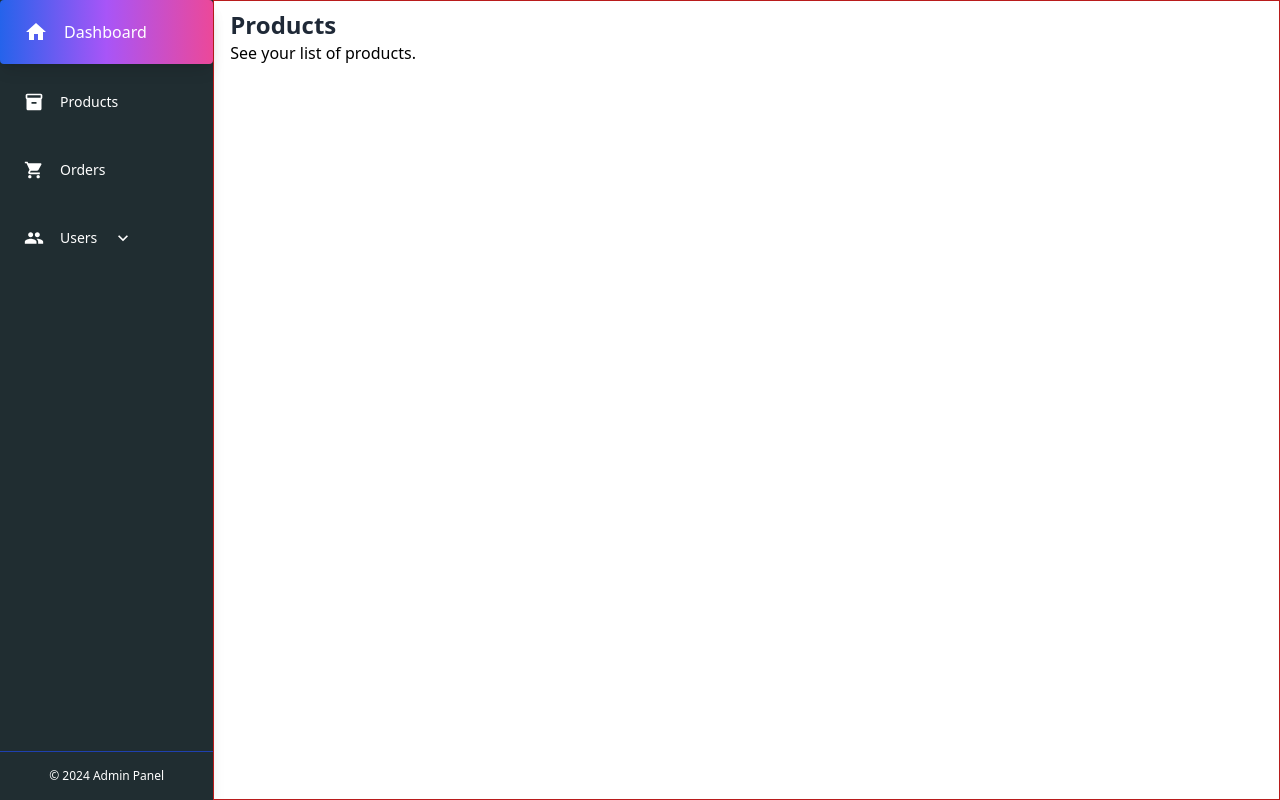
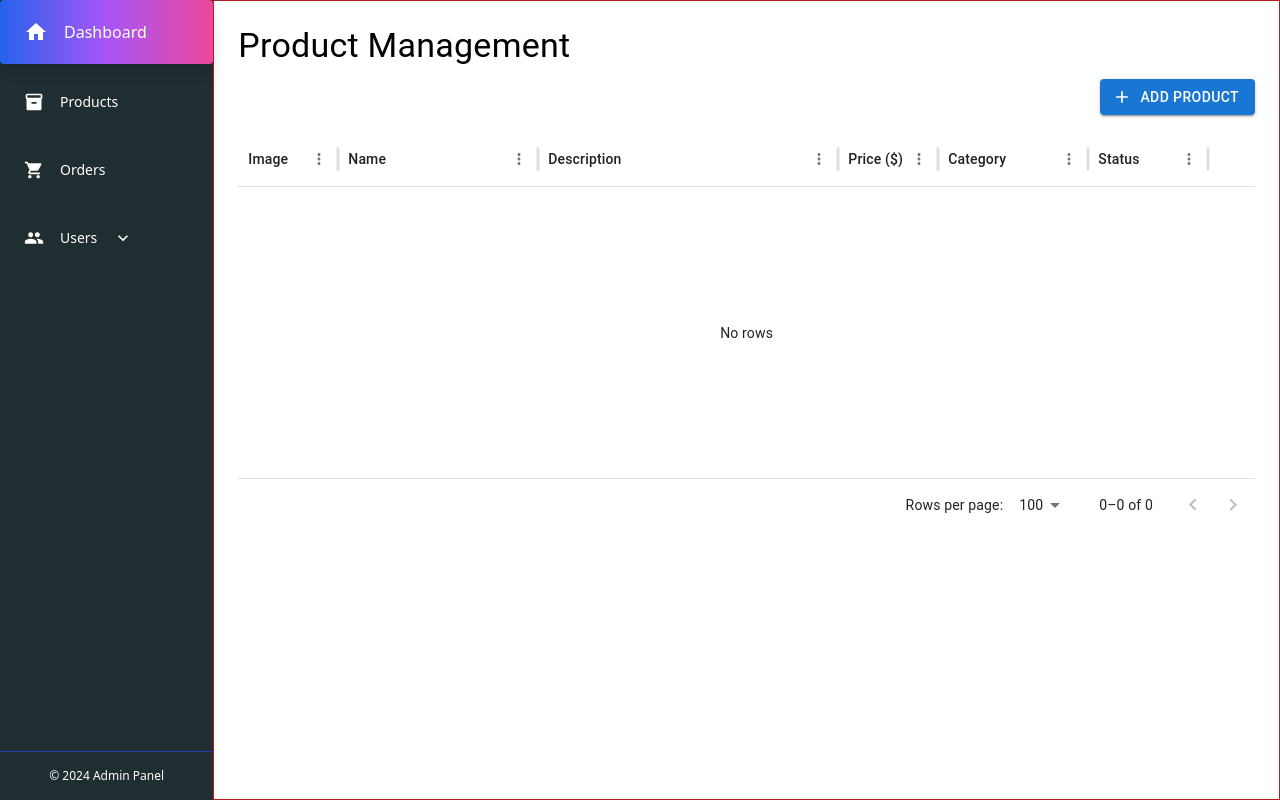
Before and after one commit to anupamyadav01/PlexiGenius-Assignment, a React (Vite) app in the folder frontend/: page /products in a window 1280 px wide. Built offline with nearby package versions, Linux system fonts and the light colour scheme.

Commit message:
Products page UI done

```diff
--- a/frontend/src/admin/pages/Products/Products.jsx
+++ b/frontend/src/admin/pages/Products/Products.jsx
@@ -1,13 +1,250 @@
-import { Box } from "@mui/material";
+import { useState } from "react";
+import {
+  Box,
+  Button,
+  Dialog,
+  DialogContent,
+  DialogTitle,
+  TextField,
+  MenuItem,
+  Typography,
+  IconButton,
+} from "@mui/material";
+import { DataGrid } from "@mui/x-data-grid";
+import AddIcon from "@mui/icons-material/Add";
+import CloseIcon from "@mui/icons-material/Close";
 
 const Products = () => {
+  const [products, setProducts] = useState([]);
+  const [categories] = useState([
+    "Electronics",
+    "Clothing",
+    "Books",
+    "Home Appliances",
+  ]);
+  const [isDialogOpen, setDialogOpen] = useState(false);
+  const [newProduct, setNewProduct] = useState({
+    name: "",
+    image: "",
+    description: "",
+    price: "",
+    category: "",
+    status: "Available",
+  });
+
+  const handleInputChange = (e) => {
+    const { name, value } = e.target;
+    setNewProduct((prev) => ({ ...prev, [name]: value }));
+  };
+
+  const handleFileChange = (e) => {
+    const file = e.target.files[0];
+    if (file) {
+      const reader = new FileReader();
+      reader.onload = () => {
+        setNewProduct((prev) => ({ ...prev, image: reader.result }));
+      };
+      reader.readAsDataURL(file);
+    }
+  };
+
+  const handleAddProduct = () => {
+    setProducts((prev) => [...prev, newProduct]);
+    setDialogOpen(false);
+    resetForm();
+  };
+
+  const resetForm = () => {
+    setNewProduct({
+      name: "",
+      image: "",
+      description: "",
+      price: "",
+      category: "",
+      status: "Available",
+    });
+  };
+
+  const columns = [
+    {
+      field: "image",
+      headerName: "Image",
+      width: 100,
+      renderCell: (params) => (
+        <img
+          src={params.value}
+          alt={params.row.name}
+          style={{ width: 50, height: 50 }}
+        />
+      ),
+    },
+    { field: "name", headerName: "Name", width: 200 },
+    { field: "description", headerName: "Description", width: 300 },
+    { field: "price", headerName: "Price ($)", width: 100 },
+    { field: "category", headerName: "Category", width: 150 },
+    { field: "status", headerName: "Status", width: 120 },
+  ];
+
   return (
-    <div>
-      <Box sx={{ px: 2, py: 1 }}>
-        <div className="text-2xl font-semibold text-gray-800">Products</div>
-        <p>See your list of products.</p>
+    <Box p={3}>
+      <Typography variant="h4" gutterBottom>
+        Product Management
+      </Typography>
+      <Box display="flex" justifyContent="flex-end" mb={2}>
+        <Button
+          variant="contained"
+          color="primary"
+          startIcon={<AddIcon />}
+          onClick={() => setDialogOpen(true)}
+        >
+          Add Product
+        </Button>
       </Box>
-    </div>
+
+      {/* Data Table */}
+      <Box
+        sx={{
+          height: 400,
+          width: "100%",
+          "& .MuiDataGrid-root": { border: "none" },
+        }}
+      >
+        <DataGrid
+          rows={products.map((product, index) => ({ id: index, ...product }))}
+          columns={columns}
+          pageSize={5}
+          rowsPerPageOptions={[5, 10, 20]}
+          sx={{
+            "& .MuiDataGrid-cell": { textAlign: "center" },
+            "& .MuiDataGrid-columnHeaders": { backgroundColor: "#f5f5f5" },
+          }}
+        />
+      </Box>
+
+      {/* Add Product Dialog */}
+      <Dialog
+        open={isDialogOpen}
+        onClose={() => setDialogOpen(false)}
+        fullScreen
+        PaperProps={{
+          sx: {
+            display: "flex",
+            flexDirection: "column",
+            alignItems: "center",
+            p: 3,
+          },
+        }}
+      >
+        <DialogTitle
+          sx={{
+            display: "flex",
+            justifyContent: "space-between",
+            width: "100%",
+          }}
+        >
+          <Typography variant="h5">Add a New Product</Typography>
+          <IconButton onClick={() => setDialogOpen(false)}>
+            <CloseIcon />
+          </IconButton>
+        </DialogTitle>
+        <DialogContent sx={{ width: "100%", maxWidth: 600 }}>
+          <Box
+            component="form"
+            sx={{ display: "flex", flexDirection: "column", gap: 2 }}
+          >
+            <TextField
+              select
+              name="category"
+              label="Category"
+              value={newProduct.category}
+              onChange={handleInputChange}
+              fullWidth
+              required
+            >
+              {categories.map((category, idx) => (
+                <MenuItem key={idx} value={category}>
+                  {category}
+                </MenuItem>
+              ))}
+            </TextField>
+            <TextField
+              name="name"
+              label="Product Name"
+              value={newProduct.name}
+              onChange={handleInputChange}
+              fullWidth
+              required
+            />
+            <Button variant="contained" component="label">
+              Upload Image
+              <input type="file" hidden onChange={handleFileChange} />
+            </Button>
+            {newProduct.image && (
+              <img
+                src={newProduct.image}
+                alt="Preview"
+                style={{ width: 100, marginTop: 10 }}
+              />
+            )}
+            <TextField
+              name="description"
+              label="Product Description"
+              value={newProduct.description}
+              onChange={handleInputChange}
+              fullWidth
+              multiline
+              rows={3}
+              required
+            />
+            <TextField
+              name="price"
+              label="Product Price ($)"
+              type="number"
+              value={newProduct.price}
+              onChange={handleInputChange}
+              fullWidth
+              required
+            />
+            <TextField
+              select
+              name="status"
+              label="Status"
+              value={newProduct.status}
+              onChange={handleInputChange}
+              fullWidth
+              required
+            >
+              <MenuItem value="Available">Available</MenuItem>
+              <MenuItem value="Not Available">Not Available</MenuItem>
+            </TextField>
+            <Box display="flex" justifyContent="space-between" mt={3}>
+              <Button
+                variant="contained"
+                color="primary"
+                onClick={handleAddProduct}
+                sx={{
+                  fontWeight: "bold",
+                  textTransform: "uppercase",
+                }}
+              >
+                Save Product
+              </Button>
+              <Button
+                variant="outlined"
+                color="secondary"
+                onClick={() => setDialogOpen(false)}
+                sx={{
+                  fontWeight: "bold",
+                  textTransform: "uppercase",
+                }}
+              >
+                Cancel
+              </Button>
+            </Box>
+          </Box>
+        </DialogContent>
+      </Dialog>
+    </Box>
   );
 };
 
```
